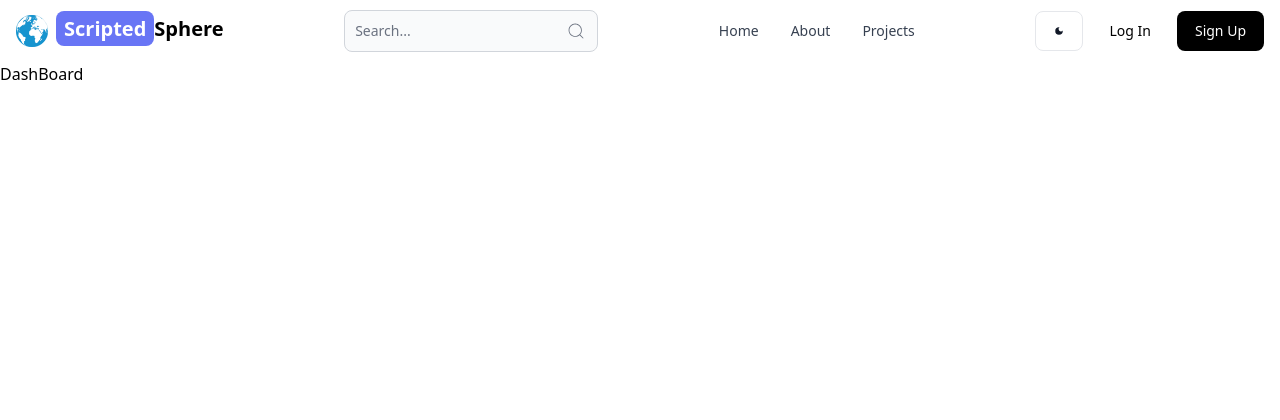
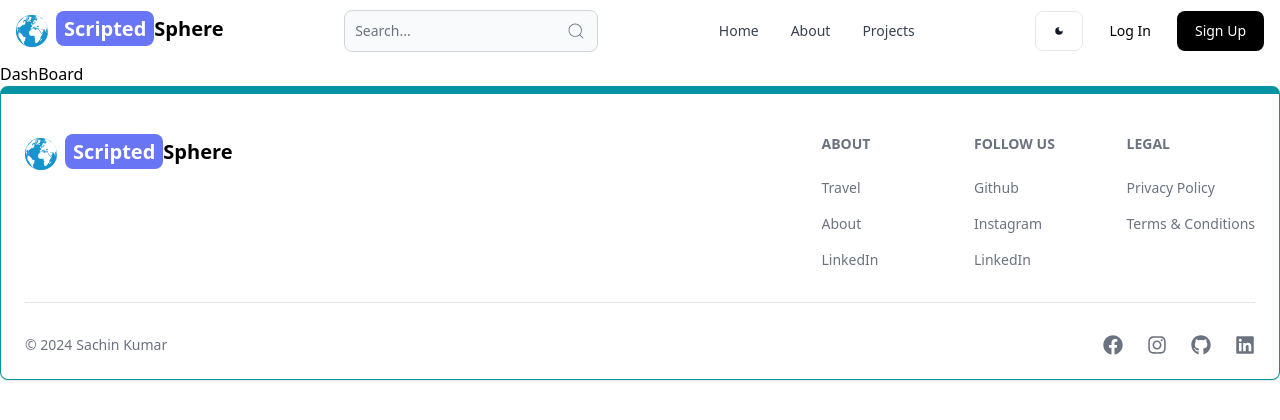
Before and after one commit to SKSingh0703/ScriptedSphere, a React (Vite) app in the folder client/: page /dashboard in a window 1280 px wide. Shown: the top 420 px of the page. Built offline with nearby package versions, Linux system fonts and the light colour scheme.

Commit message:
Created the Footer Component

```diff
--- a/client/src/App.jsx
+++ b/client/src/App.jsx
@@ -6,6 +6,7 @@
 import SignUp from './Pages/SignUp'
 import DashBoard from './Pages/DashBoard'
 import Header from './Components/Header'
+import Footer from './Components/Footer'
 
 export default function App() {
   return (
@@ -18,6 +19,7 @@
         <Route path='/sign-up' element={<SignUp />} />
         <Route path='/dashboard' element={<DashBoard />} />
       </Routes>
+      <Footer />
     </BrowserRouter>
   )
 }
--- /dev/null
+++ b/client/src/Components/Footer.jsx
@@ -0,0 +1,86 @@
+import { Footer } from "flowbite-react";
+import { Link } from "react-router-dom";
+import { FaFacebook,FaInstagram,FaGithub,FaLinkedin } from "react-icons/fa";
+
+export default function FooterCom() {
+  return (
+    <Footer container className="border border-t-8 border-teal-500  ">
+      <div className="w-full max-w-7xl mx-auto">
+        <div className="grid w-full justify-between sm:flex md:grid-cols-1">
+          <div className="logo mt-5">
+            <Link
+              to="/"
+              className="flex gap-2 self-center whitespace-nowrap text-lg sm:text-xl font-semibold dark:text-white"
+            >
+              <span>
+                <img
+                  className="h-8 w-8"
+                  src="../../public/logoSS.png "
+                  alt=""
+                />
+              </span>
+              <div className="">
+                <span className="px-2 py-1 bg-gradient-to-r from-indigo-500 to-indigo-500 rounded-lg text-white ">
+                  Scripted
+                </span>
+                <span>Sphere</span>
+              </div>
+            </Link>
+          </div>
+          <div className="grid grid-cols-2 gap-8 sm:mt-4 sm:grid-cols-3 sm:gap-6">
+            <div className="about">
+            <Footer.Title title="About" />
+            <Footer.LinkGroup col>
+                <Footer.Link href="/" target="_blank" rel="noopener noreferrer" >
+                    Travel
+                </Footer.Link>
+                <Footer.Link href="/" target="_blank" rel="noopener noreferrer" >
+                    About
+                </Footer.Link>
+                <Footer.Link href="/" target="_blank" rel="noopener noreferrer" >
+                    LinkedIn
+                </Footer.Link>
+            </Footer.LinkGroup>
+            </div>
+            <div className="follow">
+            <Footer.Title title="Follow us" />
+            <Footer.LinkGroup col>
+                <Footer.Link href="/" target="_blank" rel="noopener noreferrer" >
+                    Github
+                </Footer.Link>
+                <Footer.Link href="/" target="_blank" rel="noopener noreferrer" >
+                    Instagram
+                </Footer.Link>
+                <Footer.Link href="/" target="_blank" rel="noopener noreferrer" >
+                    LinkedIn
+                </Footer.Link>
+            </Footer.LinkGroup>
+            </div>
+            <div className="legal">
+            <Footer.Title title="Legal" />
+            <Footer.LinkGroup col>
+                <Footer.Link href="/" target="_blank" rel="noopener noreferrer" >
+                    Privacy Policy
+                </Footer.Link>
+                <Footer.Link href="/" target="_blank" rel="noopener noreferrer" >
+                    Terms &amp; Conditions
+                </Footer.Link>
+            </Footer.LinkGroup>
+            </div>
+
+          </div>
+        </div>
+        <Footer.Divider />
+        <div className="w-full sm:flex sm: items-center sm: justify-between ">
+            <Footer.Copyright href="#" by="Sachin Kumar" year={new Date().getFullYear()} />
+            <div className="icons flex gap-6 sm:mt-0 mt-4 sm:justify-center">
+                <Footer.Icon href="#" icon={FaFacebook} />
+                <Footer.Icon href="#" icon={FaInstagram} />
+                <Footer.Icon href="#" icon={FaGithub} />
+                <Footer.Icon href="#" icon={FaLinkedin} />
+            </div>
+        </div>
+      </div>
+    </Footer>
+  );
+}
```
